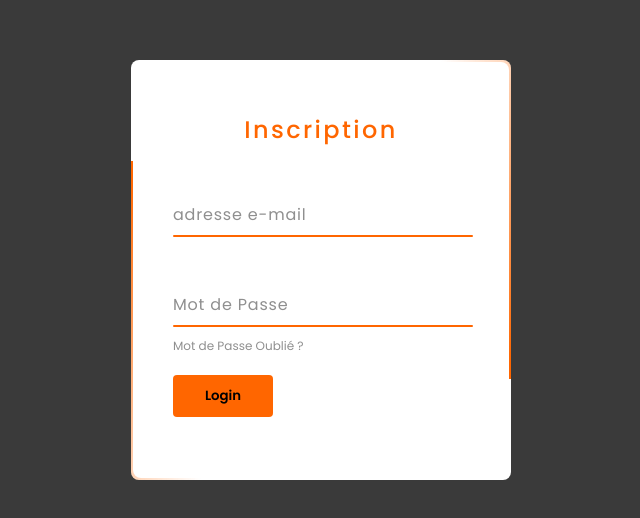
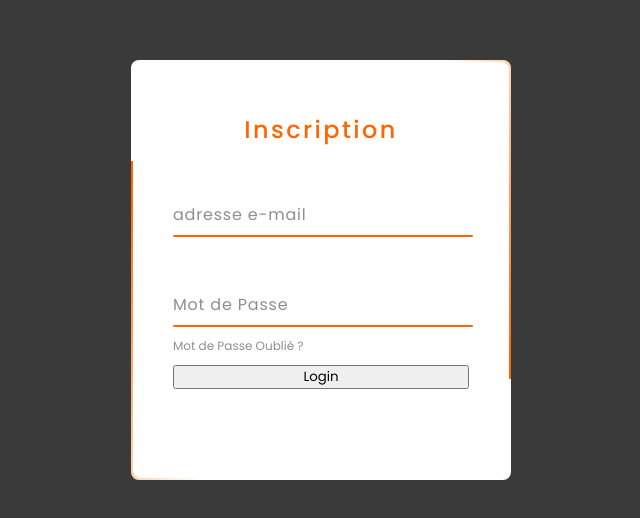
Before and after one commit to algosup/2022-2023-project-2-factory-display-Project-4-group, a plain HTML site: page public/index.html in a window 1280 px wide. Shown: the part 130-648 px from the top of the page, without its empty margins (319-959 px from the left). Drawn offline with Linux system fonts and the light colour scheme.

Commit message:
edit html

```diff
--- a/public/index.html
+++ b/public/index.html
@@ -26,7 +26,7 @@
             <div class="links">
                 <a href="mailto:appnewsnetworksup@gmail.com?subject=Mot de passe oublié">Mot de Passe Oublié ?</a>
             </div>
-            <input type="submit" value="Login" onclick="validate()">
+            <button type="submit" value="Login" onclick="validate()"> Login </button>
         </form>
     </div>
 </body>
```
